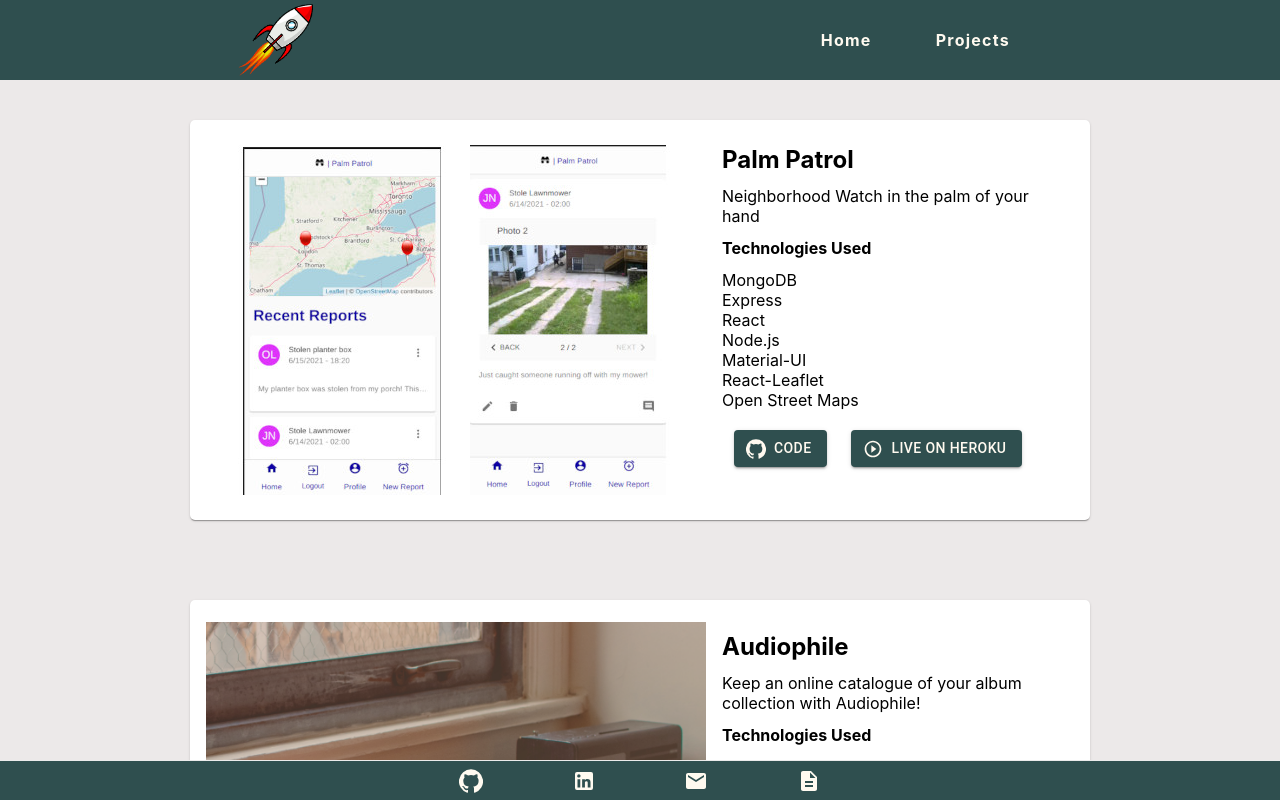
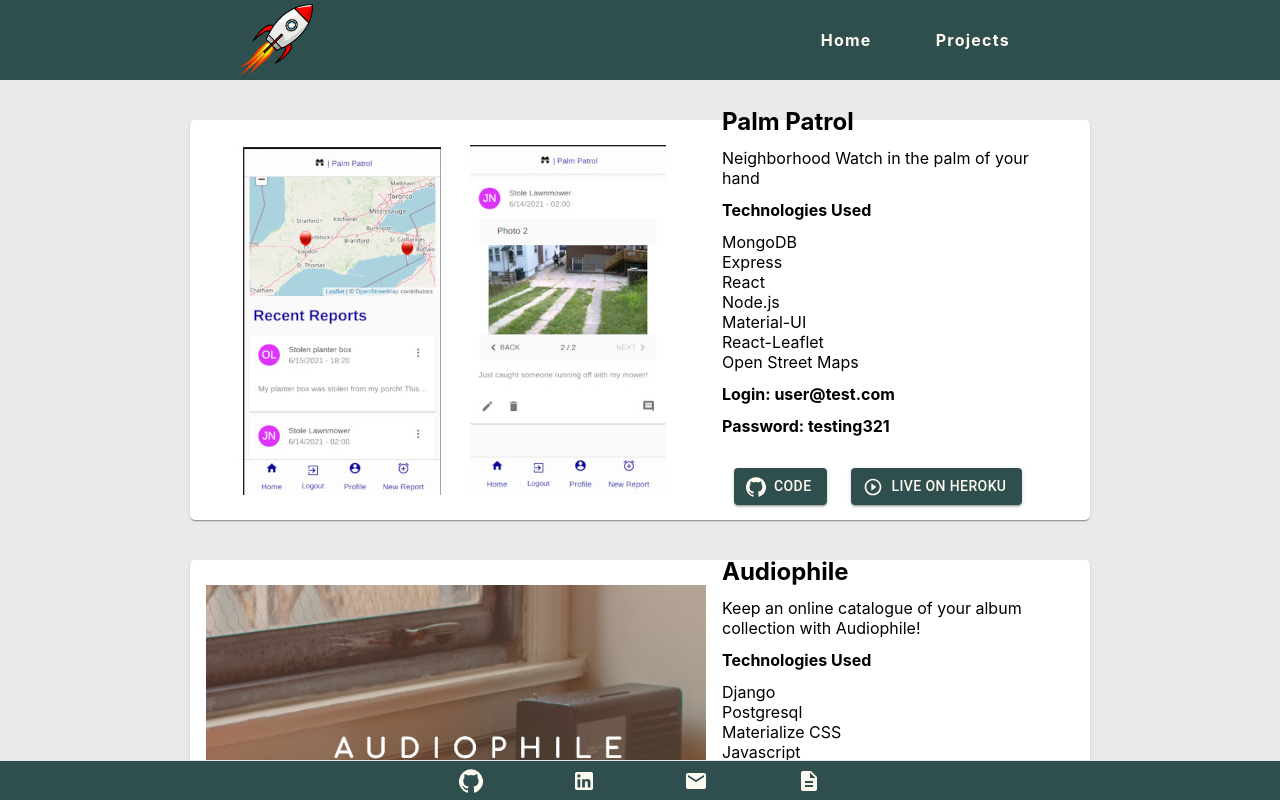
Before and after one commit to JaySecurity/portfolio, a Next.js app: page /projects in a window 1280 px wide. Built offline with nearby package versions, Linux system fonts and the light colour scheme.

Commit message:
add test user logins to projects, fix styling

```diff
--- a/pages/projects.js
+++ b/pages/projects.js
@@ -54,6 +54,8 @@
               <li>React-Leaflet</li>
               <li>Open Street Maps</li>
             </ul>
+            <p className={styles.creds}>Login: user@test.com</p>
+            <p className={styles.creds}>Password: testing321</p>
             <div className='buttons'>
               <a
                 href='https://github.com/JaySecurity/palm-patrol'
@@ -102,6 +104,8 @@
               <li>theAudioBD API</li>
               <li>Songkick API</li>
             </ul>
+            <p className={styles.creds}>Login: testuser</p>
+            <p className={styles.creds}>Password: testing321</p>
             <div className='buttons'>
               <a
                 href='https://github.com/JaySecurity/MusicCatalogue'
@@ -148,6 +152,8 @@
               <li>Sass</li>
               <li>EJS</li>
             </ul>
+            <p className={styles.creds}>Login: user@test.com</p>
+            <p className={styles.creds}>Password: testing321</p>
             <div className='buttons'>
               <a
                 href='https://github.com/JaySecurity/myLocalScene'
@@ -215,7 +221,7 @@
                   className={styles.button}
                   startIcon={<PlayCircleOutlineIcon />}
                 >
-                  Live On Github Pages
+                  Live On Github
                 </Button>
               </a>
             </div>
--- a/styles/Projects.module.css
+++ b/styles/Projects.module.css
@@ -3,6 +3,7 @@
   flex-direction: column;
   width: 100vw;
   height: 100%;
+  padding-top: 2.5rem;
   align-items: center;
   background-color: rgb(236, 233, 233);
   overflow-y: scroll;
@@ -11,7 +12,7 @@
 .card {
   overflow: visible;
   display: flex;
-  margin: 2.5rem;
+  margin-bottom: 2.5rem;
   align-items: center;
   width: 900px;
   height: 400px;
@@ -20,6 +21,11 @@
   border-radius: 5px;
   box-shadow: 0px 2px 1px -1px rgba(0, 0, 0, 0.2),
     0px 1px 1px 0px rgba(0, 0, 0, 0.14), 0px 1px 3px 0px rgba(0, 0, 0, 0.12);
+}
+
+.creds {
+  margin-top: 0.75rem;
+  font-weight: bold;
 }
 
 .screenshot {
@@ -62,7 +68,7 @@
   }
   .screenshot {
     max-height: 100%;
-    max-width: 350px;
+    max-width: 95%;
     margin: 0 auto;
   }
 
```
Also changed, not shown: pages/index.js (+10 -6 lines).
